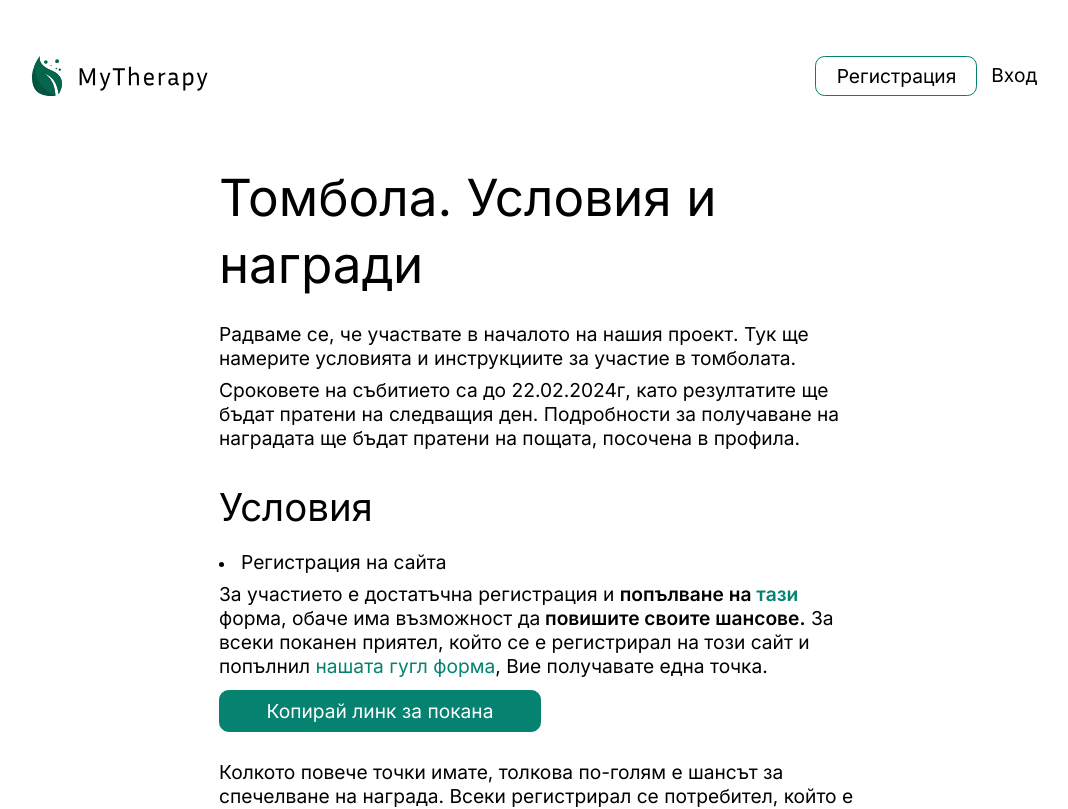
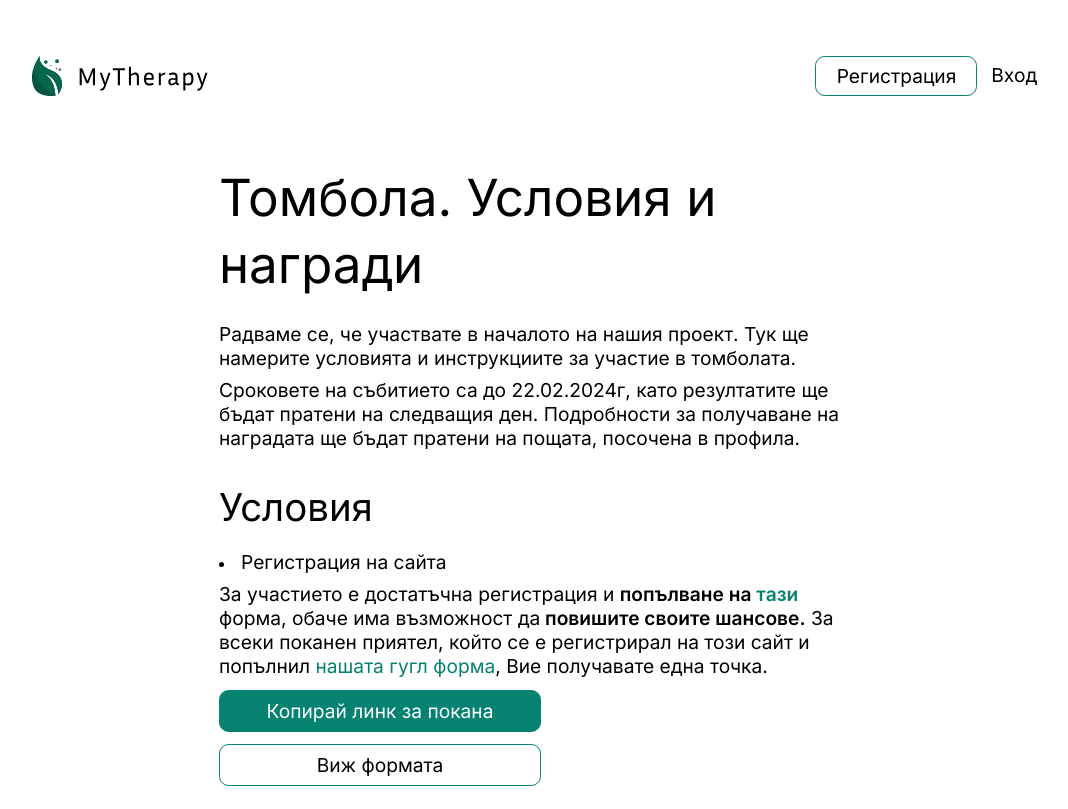
Before and after one commit to ForceFinity/my-therapy, a React (Create React App) app: page /articles/referral in a window 1280 px wide. Shown: the top 809 px of the page, without its empty margins (101-1169 px from the left). Built offline with nearby package versions, Linux system fonts and the light colour scheme.

Commit message:
Make form link EVEN MORE visible

```diff
--- a/src/pages/articles/referral.tsx
+++ b/src/pages/articles/referral.tsx
@@ -2,7 +2,7 @@ import styled from "styled-components";
 import { Header, Title, TrueButton, Wrapper } from "../../elements";
 import Cross from "../../assets/cross.svg"
 import Tick from "../../assets/tick.svg"
-import { Link, useNavigate } from "react-router-dom";
+import { Link, redirect, useNavigate } from "react-router-dom";
 import { useAuth, verifyFormCompletion } from "../../api/account";
 import { useEffect, useState } from "react";
 import { useCookies } from "react-cookie";
@@ -132,7 +132,7 @@ export const ReferralArticle = () => {
 
     useEffect(() => {
         checkFormCompletion()
-    }, []);
+    }, [user]);
 
     return (
         <ArticleWrapper>
@@ -161,8 +161,14 @@ export const ReferralArticle = () => {
                 <ArticleButton onClick={copyReferralLink} className="fill">
                     <span>Копирай линк за покана</span>
                 </ArticleButton>
+                <ArticleButton
+                    style={{marginTop: "-1vh"}}
+                    onClick={()=>window.open("https://forms.gle/U3cujeX4PjwpRh2B7", "_blank")}
+                >
+                    <span style={{color: "black"}}>Виж формата</span>
+                </ArticleButton>
                 <ArticleText>
-                    Колкото повече точки имате, толкова по-голям е шансът за спечелване на награда. Всеки регистрирал
+                Колкото повече точки имате, толкова по-голям е шансът за спечелване на награда. Всеки регистрирал
                     се потребител, който е попълнил <Link to="https://forms.gle/U3cujeX4PjwpRh2B7">формата </Link>
                     автоматично получава една точка.
                 </ArticleText>
```
